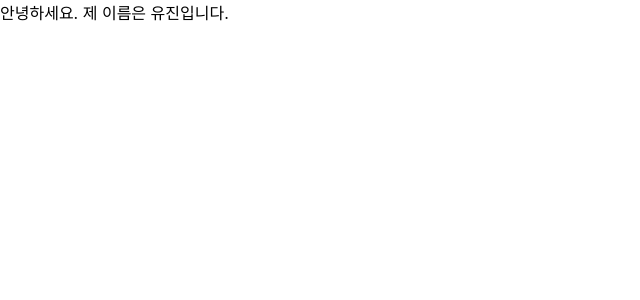
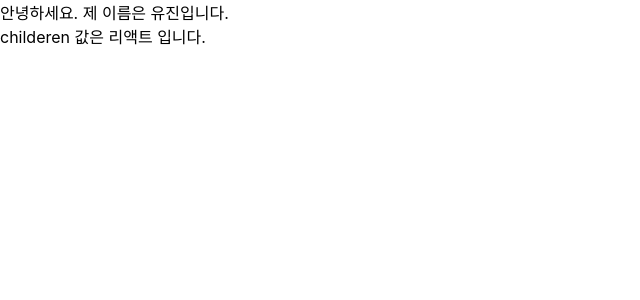
Before and after one commit to ovovvvvv/REACTSTUDY, a React (Create React App) app: page / in a window 1280 px wide. Shown: the top 300 px of the page, without its empty margins (0-640 px from the left). Built offline with nearby package versions, Linux system fonts and the light colour scheme.

Commit message:
children 사용

```diff
--- a/src/App.js
+++ b/src/App.js
@@ -1,7 +1,7 @@
 import MyComponent from "./Mycomponent";
 
 const App = () => {
-  return <MyComponent />;
+  return <MyComponent>리액트</MyComponent>
 };
 
 export default App;
--- a/src/Mycomponent.js
+++ b/src/Mycomponent.js
@@ -1,9 +1,15 @@
 const MyComponent = (props) => {
-  return <div>안녕하세요. 제 이름은 {props.name}입니다.</div>;
+  return (
+    <div>
+      안녕하세요. 제 이름은 {props.name}입니다.
+      <br />
+      childeren 값은 {props.children} 입니다.
+    </div>
+  );
 };
 
 MyComponent.defaultProps = {
-    name: '유진'
-}
+  name: "유진",
+};
 
 export default MyComponent;
```
